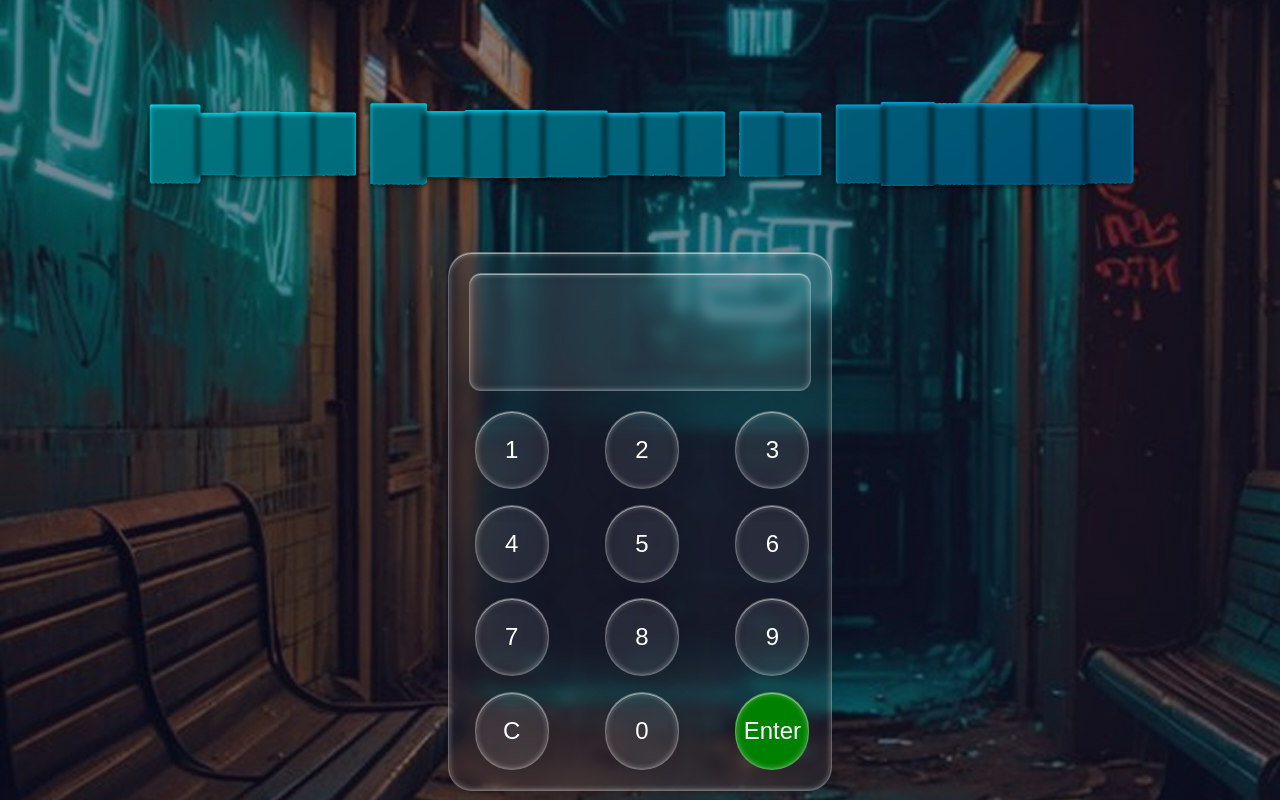
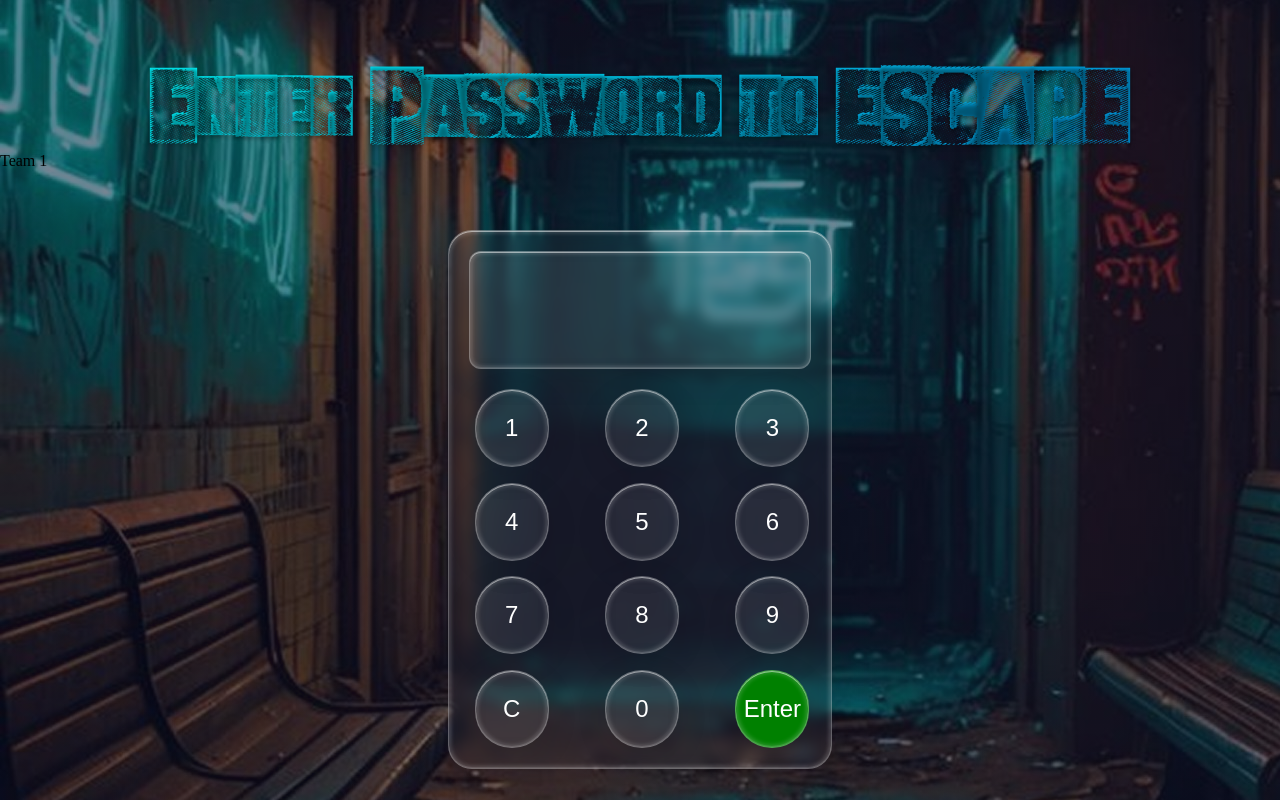
Before and after one commit to mynameisraj7/Escaperoom, a React (Vite) app: page / in a window 1280 px wide. Built offline with nearby package versions, Linux system fonts and the light colour scheme.

Commit message:
Initial React project

```diff
--- a/src/Hero.css
+++ b/src/Hero.css
@@ -17,18 +17,16 @@
 }
 
 .head{
+     font-family: 'escape';
   text-align: center;
   text-shadow: 0 2px 4px rgba(0, 0, 0, 0.50);
 font-size: 80px;
-background: linear-gradient(144deg, #00F7FF 12.5%, #009FE8 86%);
+background: linear-gradient(144deg, #00F7FF 19.5%, #009FE8 86%);
 background-clip: text;
 -webkit-background-clip: text;
 -webkit-text-fill-color: transparent;
-font-weight: 400;
-line-height: normal;
-  font-family: 'escape';
-  padding: 100px 0 0 0;
-  font-weight: bold;
+font-weight: 700;
+  padding: 60px 0 0 0;
 }
 
 /* 👇 THIS is the important change */
--- a/src/Hero.jsx
+++ b/src/Hero.jsx
@@ -31,6 +31,7 @@ function Hero(){
         <>
         <section className='esback'>
             <header className='head'>Enter Password to ESCAPE</header>
+            <div className='team'>Team 1</div>
              <div className="container">
       <input type="password" value={value} readOnly className="display" />
 
--- a/src/index.css
+++ b/src/index.css
@@ -1,5 +1,6 @@
 @font-face {
   font-family: 'escape';
   src: url('./assets/fonts/EscapeGreat.ttf') format('truetype');
-
+  font-weight:600;
+  font-style: normal;
 }
```
